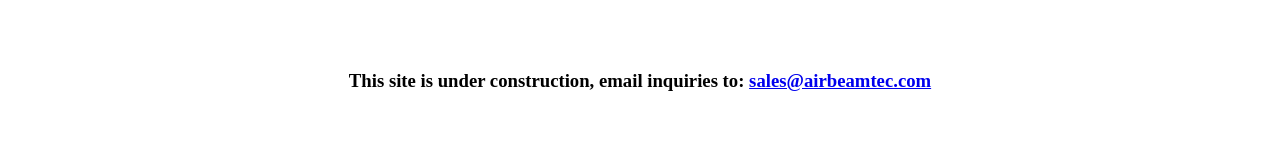
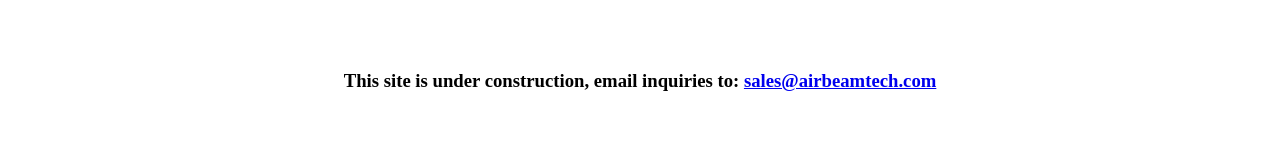
Before and after one commit to airbeam/website, a Next.js app: page / in a window 1280 px wide. Shown: the part 129-289 px from the top of the page. Built offline with nearby package versions, Linux system fonts and the light colour scheme.

Commit message:
Update Home.js

```diff
--- a/components/Home.js
+++ b/components/Home.js
@@ -17,7 +17,7 @@
         <h3>
           This site is under construction, email inquiries to:
 
-          {'  '}<a href="mailto:sales@airbeamtec.com">sales@airbeamtec.com</a>
+          {'  '}<a href="mailto:sales@airbeamtech.com">sales@airbeamtech.com</a>
         </h3>
       </div>
 
```
